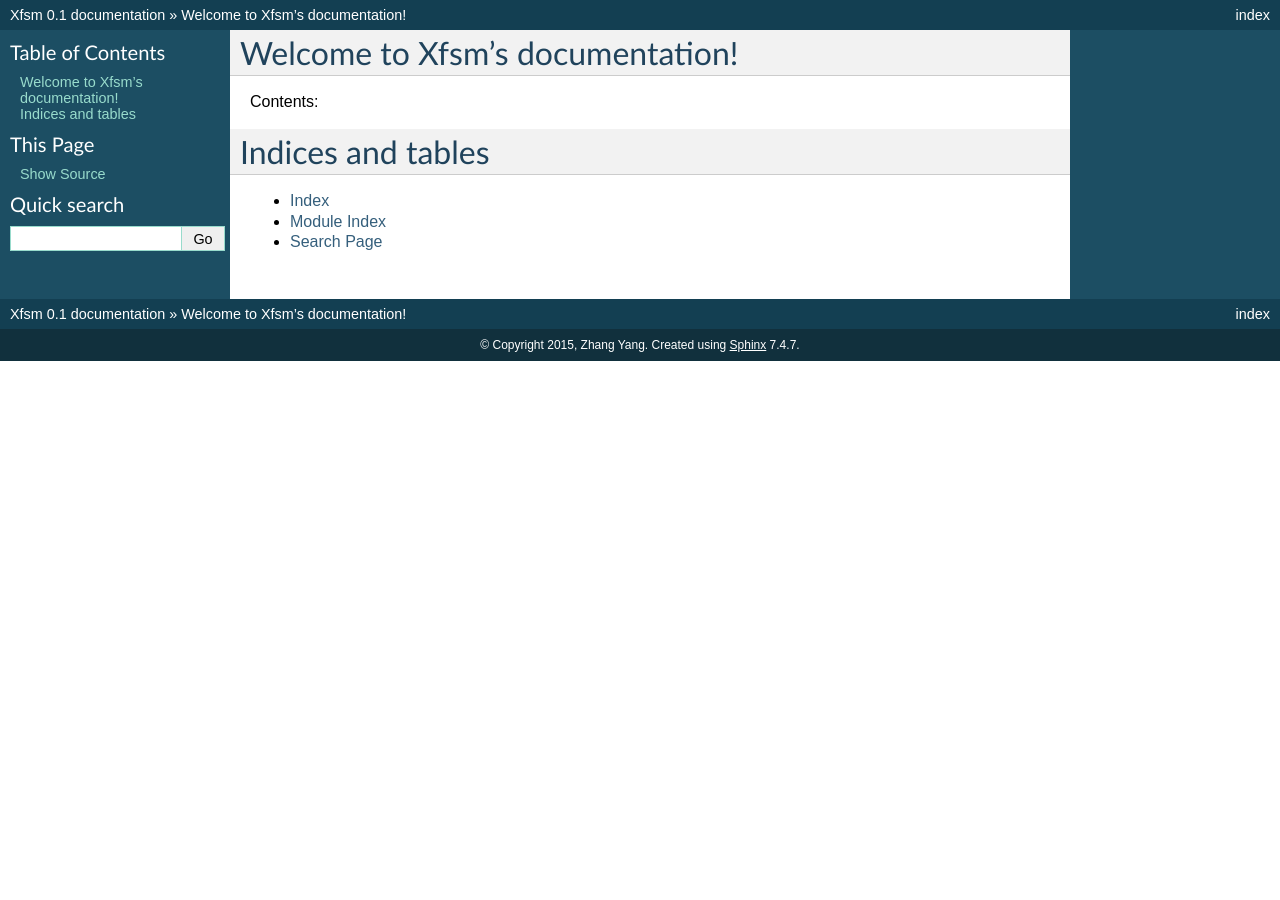
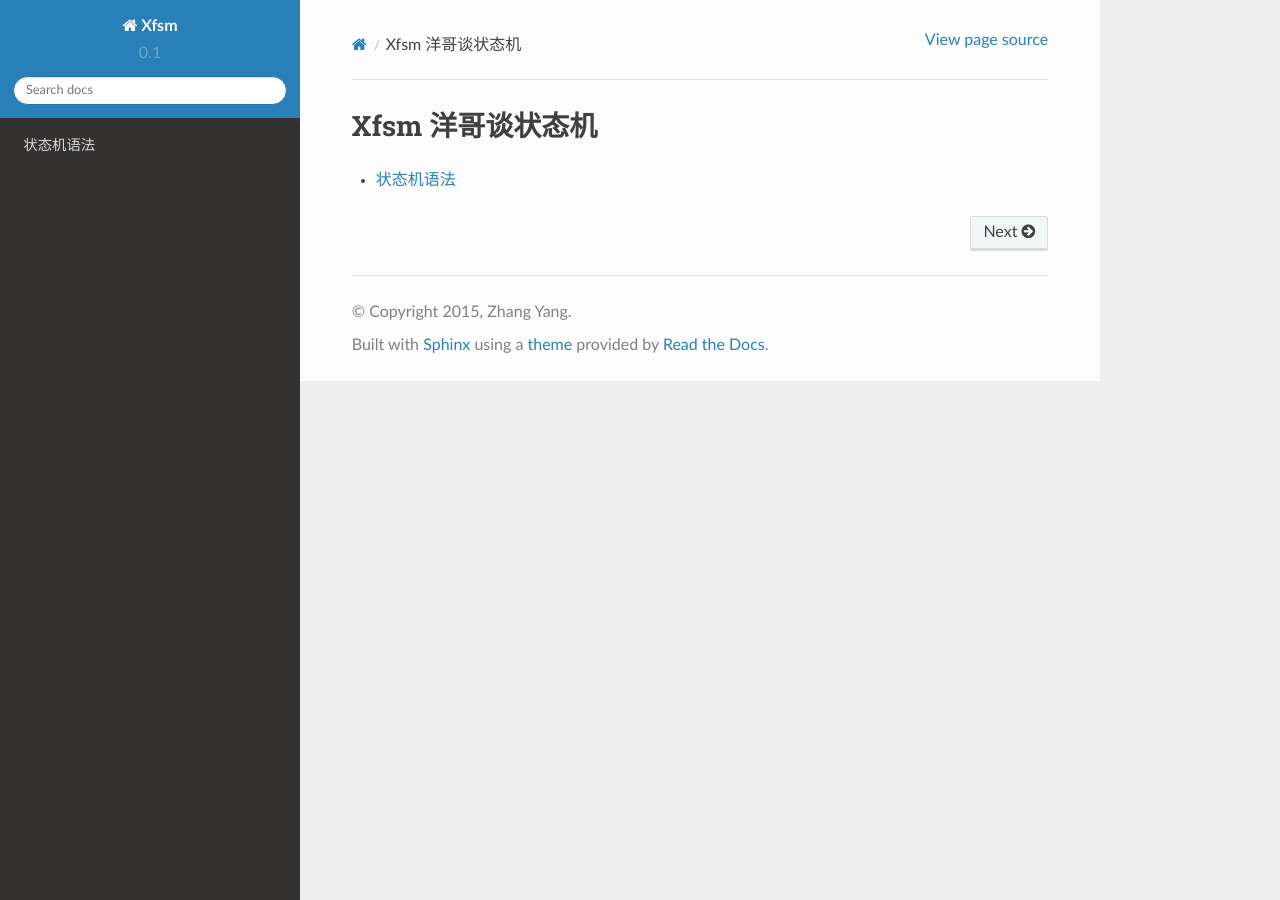
Before and after one commit to ExpandOcean/Xfsm, a Sphinx documentation site: the page built from doc/source/index.rst, in a window 1280 px wide. Built offline with Sphinx 7.4.7 and the Read the Docs theme 2.0.0, drawn with Linux system fonts in a browser that asks for light colours.

Commit message:
change theme to readthedocs add syntax.rst

```diff
--- a/doc/source/conf.py
+++ b/doc/source/conf.py
@@ -100,6 +100,14 @@ pygments_style = 'sphinx'
 # a list of builtin themes.
 html_theme = 'default'
 
+# on_rtd is whether we are on readthedocs.org
+import os
+on_rtd = os.environ.get('READTHEDOCS', None) == 'True'
+
+if not on_rtd:  # only import and set the theme if we're building docs locally
+    import sphinx_rtd_theme
+    html_theme = 'sphinx_rtd_theme'
+    html_theme_path = [sphinx_rtd_theme.get_html_theme_path()]
 # Theme options are theme-specific and customize the look and feel of a theme
 # further.  For a list of options available for each theme, see the
 # documentation.
--- a/doc/source/index.rst
+++ b/doc/source/index.rst
@@ -3,19 +3,10 @@
    You can adapt this file completely to your liking, but it should at least
    contain the root `toctree` directive.
 
-Welcome to Xfsm's documentation!
+Xfsm 洋哥谈状态机
 ================================
-
-Contents:
 
 .. toctree::
    :maxdepth: 2
 
-
-
-Indices and tables
-==================
-
-* :ref:`genindex`
-* :ref:`modindex`
-* :ref:`search`
+   rst/syntax.rst
--- /dev/null
+++ b/doc/source/rst/syntax.rst
@@ -0,0 +1,2 @@
+状态机语法
+=======================================
```
